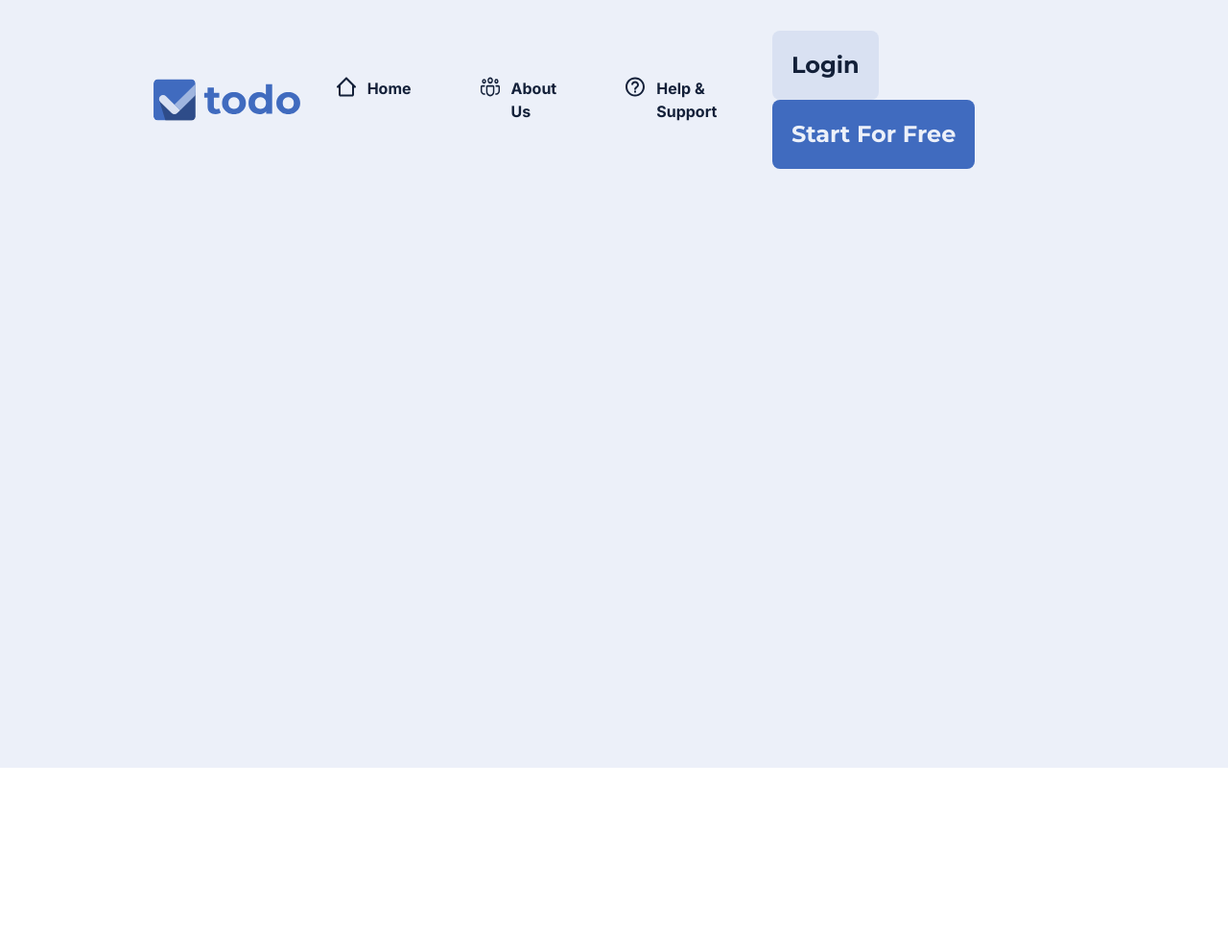
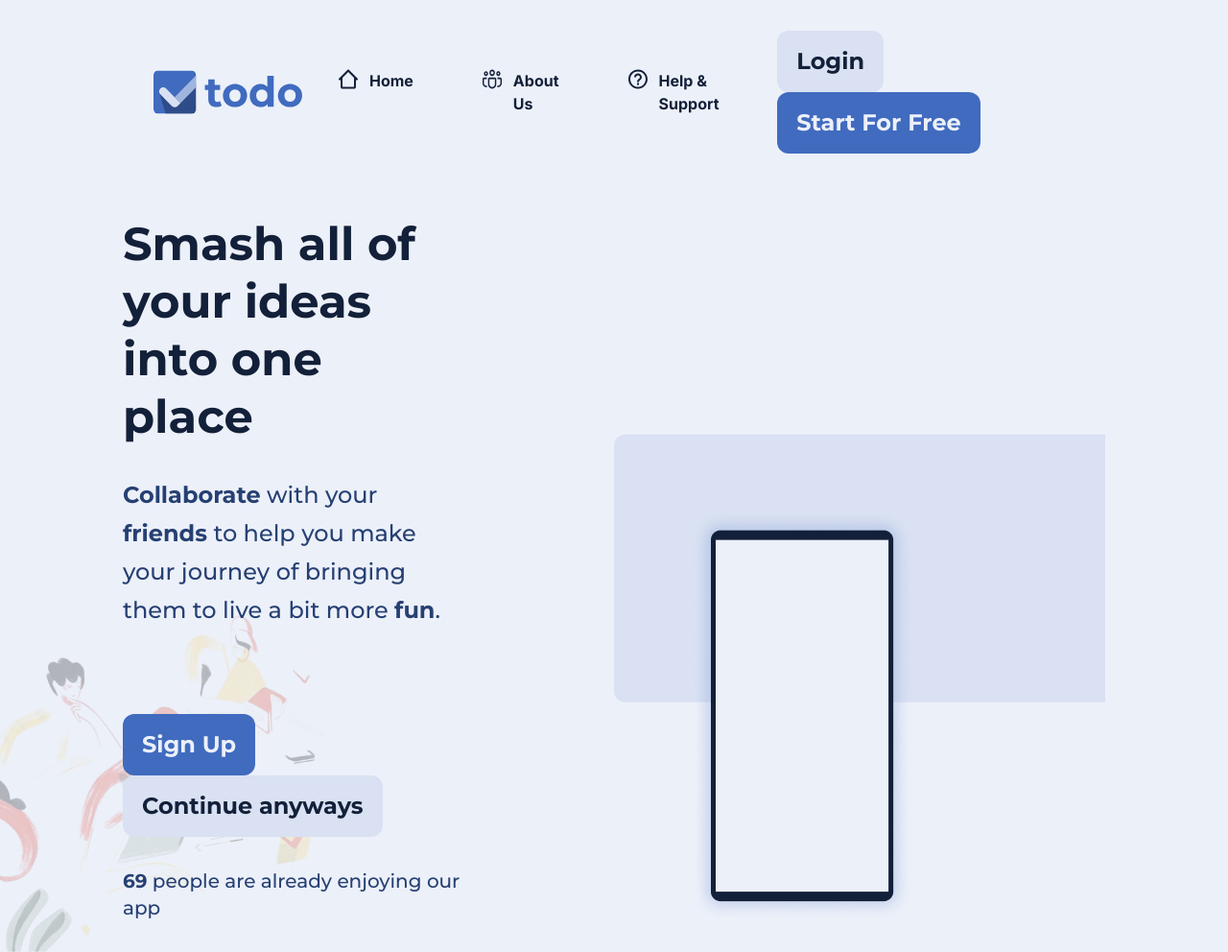
Before and after one commit to saadman-galib/javascript-todo-landing-page, a website built with Vite: page index.html in a window 1280 px wide. Shown: the whole page at 96% size. Before the commit the page ends 800 px from the top, so only its background shows below. Built offline with nearby package versions, Linux system fonts and the light colour scheme.

Commit message:
Add hero section markup

```diff
--- a/index.html
+++ b/index.html
@@ -82,6 +82,50 @@
                         </button>
                     </div>
                 </div>
+                <div class="hero-section-mother-container bg-left bg-no-repeat bg-left-bottom">
+                    <div class="hero-section-container">
+                        <div class="hero-left-part">
+                            <div class="hero-heading">
+                                <h2>Smash all of your ideas into one place</h2>
+                            </div>
+                            <div class="hero-text">
+                                <p>
+                                    <span>Collaborate</span> with your
+                                    <span>friends</span> to help you make your
+                                    journey of bringing them to live a bit more
+                                    <span>fun</span>.
+                                </p>
+                            </div>
+                            <div class="hero-btn-container">
+                                <button class="main-btn blue-btn">
+                                    Sign Up</button
+                                ><button class="main-btn white-btn">
+                                    Continue anyways
+                                </button>
+                            </div>
+                            <div class="hero-comment">
+                                <p>
+                                    <span>69</span> people are already enjoying
+                                    our app
+                                </p>
+                            </div>
+                        </div>
+                        <div class="hero-right-part">
+                            <div class="hero-right-part-img-container">
+                                <img
+                                    class="hero-desktop-img"
+                                    src="/Screenshot-Desktop.png"
+                                    alt=""
+                                />
+                                <img
+                                    class="hero-mobile-img"
+                                    src="/Frame-Mobile.png"
+                                    alt=""
+                                />
+                            </div>
+                        </div>
+                    </div>
+                </div>
             </div>
         </div>
     </body>
--- a/src/style.css
+++ b/src/style.css
@@ -36,8 +36,12 @@
     @apply fill-foreground transition ease-in duration-300;
 }
 
+.navbar-btn-container button{
+    @apply mx-2;
+}
+
 .main-btn {
-    @apply text-2xl font-bold p-5 rounded-lg mx-3 transition ease-in duration-100;
+    @apply text-2xl font-bold py-4 px-5 rounded-xl transition ease-in duration-100;
 }
 
 .white-btn {
@@ -47,3 +51,55 @@
 .blue-btn {
     @apply bg-accent text-primary hover:bg-opacity-70;
 }
+
+.hero-section-container{
+    @apply flex flex-row justify-center items-center min-h-[800px] mx-auto w-4/5;
+}
+
+.hero-left-part {
+    @apply flex flex-col w-1/2;
+}
+
+.hero-heading,
+.hero-text,
+.hero-btn-container,
+.hero-comment{
+    @apply w-auto mr-40;
+}
+
+.hero-heading h2{
+    @apply text-5xl font-bold text-foreground leading-[60px];
+}
+
+.hero-text p{
+    @apply text-gray-600 text-2xl font-medium mt-8 mb-14 leading-10;
+}
+
+.hero-text p span{
+    @apply font-bold ;
+}
+
+.hero-btn-container{
+    @apply my-8;
+}
+
+.hero-btn-container .main-btn{
+    @apply mr-7;
+}
+
+.hero-comment p{
+    @apply text-xl font-medium text-gray-600;
+}
+
+.hero-comment p span{
+    @apply text-xl font-bold;
+}
+
+
+.hero-right-part {
+    @apply w-1/2 flex flex-col justify-center relative;
+}
+
+.hero-mobile-img{
+    @apply absolute top-20 left-20 ;
+}
--- a/tailwind.config.cjs
+++ b/tailwind.config.cjs
@@ -31,7 +31,10 @@ module.exports = {
             fontFamily: {
                 Inter: ["Inter", "sans-serif"],
                 Montserrat: ["Montserrat", "sans-serif"],
-            },
+        },
+        backgroundImage: {
+          'left': "url(/bg-left.png)"
+        }
         },
     },
     plugins: [],
```
Also changed, not shown: public/Frame-Mobile.png (added), public/Freddy.png (added), public/Screenshot-Desktop.png (added), public/bg-left.png (added).
